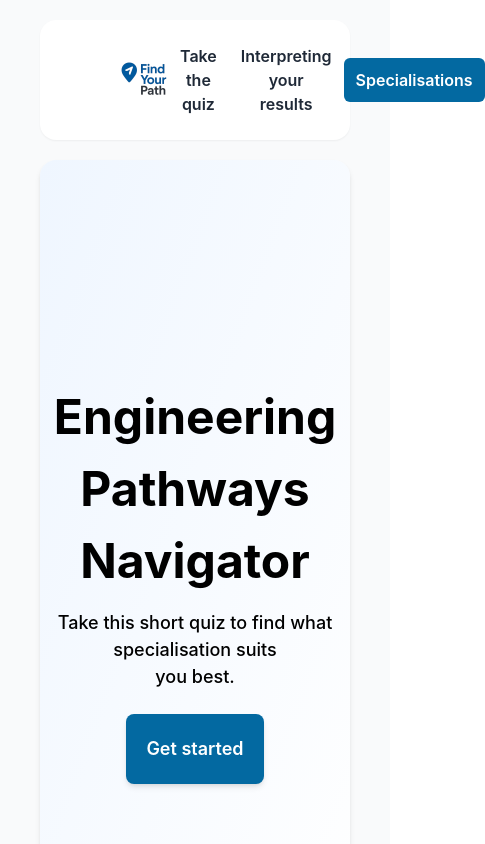
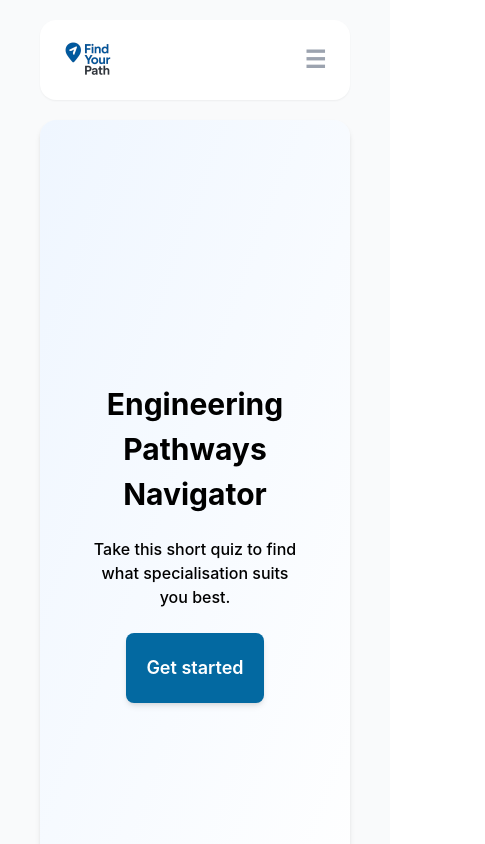
Before and after one commit to bdan0005/eng-path-navigator, a React (Create React App) app in the folder frontend/: page / in a window 390 px wide. Shown: the top 844 px of the page, 485 px wide, since content can reach past the window. Built offline with nearby package versions, Linux system fonts and the light colour scheme.

Commit message:
Add scaling

```diff
--- a/frontend/src/components/Button.jsx
+++ b/frontend/src/components/Button.jsx
@@ -42,7 +42,7 @@ const Button = ({
 
     "primary-shadow": `
       bg-sky-700 text-white shadow-md
-      hover:shadow-lg
+      hover:bg-sky-800 shadow-lg
       active:bg-sky-900
       focus:outline-none focus:ring-2 focus:ring-sky-700/50
       disabled:opacity-50 disabled:cursor-not-allowed
--- a/frontend/src/components/Module.jsx
+++ b/frontend/src/components/Module.jsx
@@ -212,10 +212,10 @@ const Module = () => {
       <div className="flex items-center justify-center min-h-screen bg-gradient-to-br from-blue-50 to-white p-10 rounded-2xl shadow-md">
         <div className="space-y-6">
           <div className="space-y-3">
-            <div className="text-center text-black text-5xl font-bold whitespace-pre-line leading-normal">
+            <div className="pb-2 text-center text-black text-3xl sm:text-4xl md:text-4xl lg:text-5xl font-bold whitespace-pre-line leading-normal">
               {"Engineering Pathways\nNavigator"}
             </div>
-            <div className="text-center text-black text-lg font-medium whitespace-pre-line leading-normal">
+            <div className="text-center text-black text-base sm:text-lg md:text-xl lg:text-xl font-medium whitespace-pre-line leading-normal">
               {"Take this short quiz to find what specialisation suits\nyou best."}
             </div>
           </div>
--- a/frontend/src/components/TopBar.jsx
+++ b/frontend/src/components/TopBar.jsx
@@ -1,32 +1,79 @@
-import { Link } from 'react-router-dom';
-import Button from './Button';
+import { useState, useEffect } from "react";
+import { Link } from "react-router-dom";
+import Button from "./Button";
 
 const TopBar = () => {
+  const [isOpen, setIsOpen] = useState(false);
+  const [isDesktop, setIsDesktop] = useState(window.innerWidth >= 768);
+
+  useEffect(() => {
+    const handleResize = () => setIsDesktop(window.innerWidth >= 768);
+    window.addEventListener("resize", handleResize);
+    return () => window.removeEventListener("resize", handleResize);
+  }, []);
+
+  if (isDesktop) {
     return (
-    <div className="w-full bg-white shadow-sm px-20 py-4 rounded-2xl flex items-center justify-between">
+      <div className="w-full flex items-center justify-between bg-white shadow-sm px-20 py-4 rounded-2xl">
         <img src="/temp_logo.png" alt="Logo" className="h-12 w-auto" />
+
+        <div className="flex-1 flex justify-evenly mx-4">
           <Link to="/">
-        <Button
-          type="secondary"
-          text="Take the quiz"
-        />
+            <Button type="secondary" text="Take the quiz" />
           </Link>
           <Link to="/interpret-results">
-        <Button
-          type="secondary"
-          text="Interpreting your results"
-          rounded="md"
-        />
+            <Button type="secondary" text="Interpreting your results" rounded="md" />
           </Link>
+        </div>
+
         <Link to="/specialisations">
-        <Button
-          type="primary"
-          text="Specialisations"
-          rounded="md"
-        />
+          <Button type="primary" text="Specialisations" rounded="md" />
         </Link>
       </div>
     );
+  } else {
+    return (
+      <div>
+        <div className="w-full bg-white shadow-sm px-6 py-4 flex items-center justify-between rounded-2xl">
+          <img src="/temp_logo.png" alt="Logo" className="h-12 w-auto" />
+          <button
+            onClick={() => setIsOpen(!isOpen)}
+            className="text-gray-400 text-2xl font-bold"
+          >
+            ☰
+          </button>
+        </div>
+
+        {isOpen && (
+        <div className="fixed top-0 left-0 h-full w-64 bg-white shadow-sm flex flex-col px-6 py-6 space-y-4 transition-transform duration-300 ease-in-out z-50">
+          <div className="flex items-center justify-between">
+            <img src="/temp_logo.png" alt="Logo" className="h-12 w-auto" />
+            <button
+              onClick={() => setIsOpen(false)}
+              className="text-gray-400 text-2xl font-bold"
+            >
+              ✕
+            </button>
+          </div>
+
+          <Link to="/">
+            <Button type="secondary" text="Take the quiz" />
+          </Link>
+          <Link to="/interpret-results">
+            <Button type="secondary" text="Interpreting your results" rounded="md" />
+          </Link>
+          <Link to="/specialisations">
+            <Button type="primary" text="Specialisations" rounded="md" />
+          </Link>
+
+          <div
+            onClick={() => setIsOpen(false)}
+          />
+        </div>
+      )}
+            </div>
+          );
+        }
       };
 
 export default TopBar;
```
Lines whose indentation alone changed are shown as unchanged.
